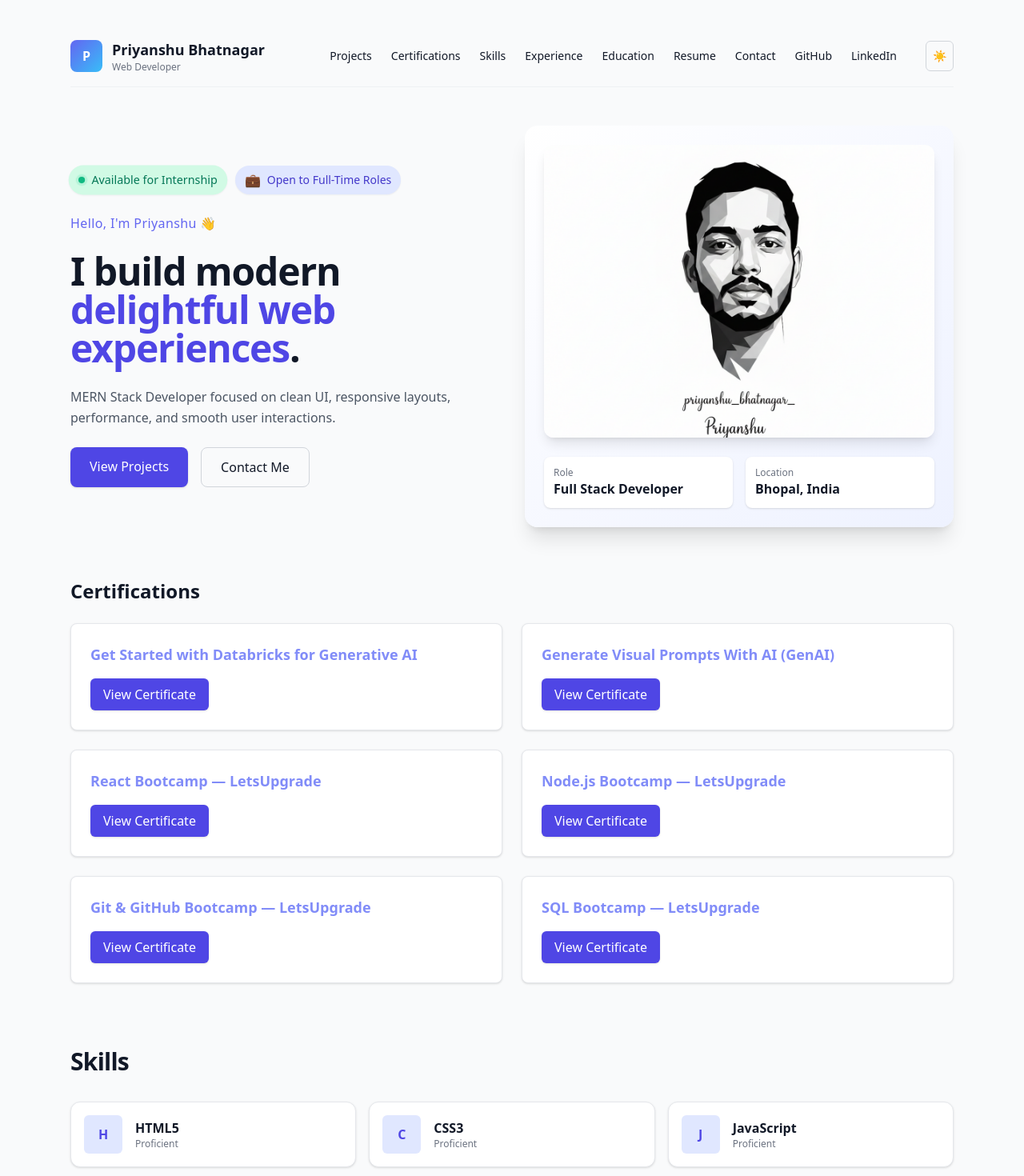
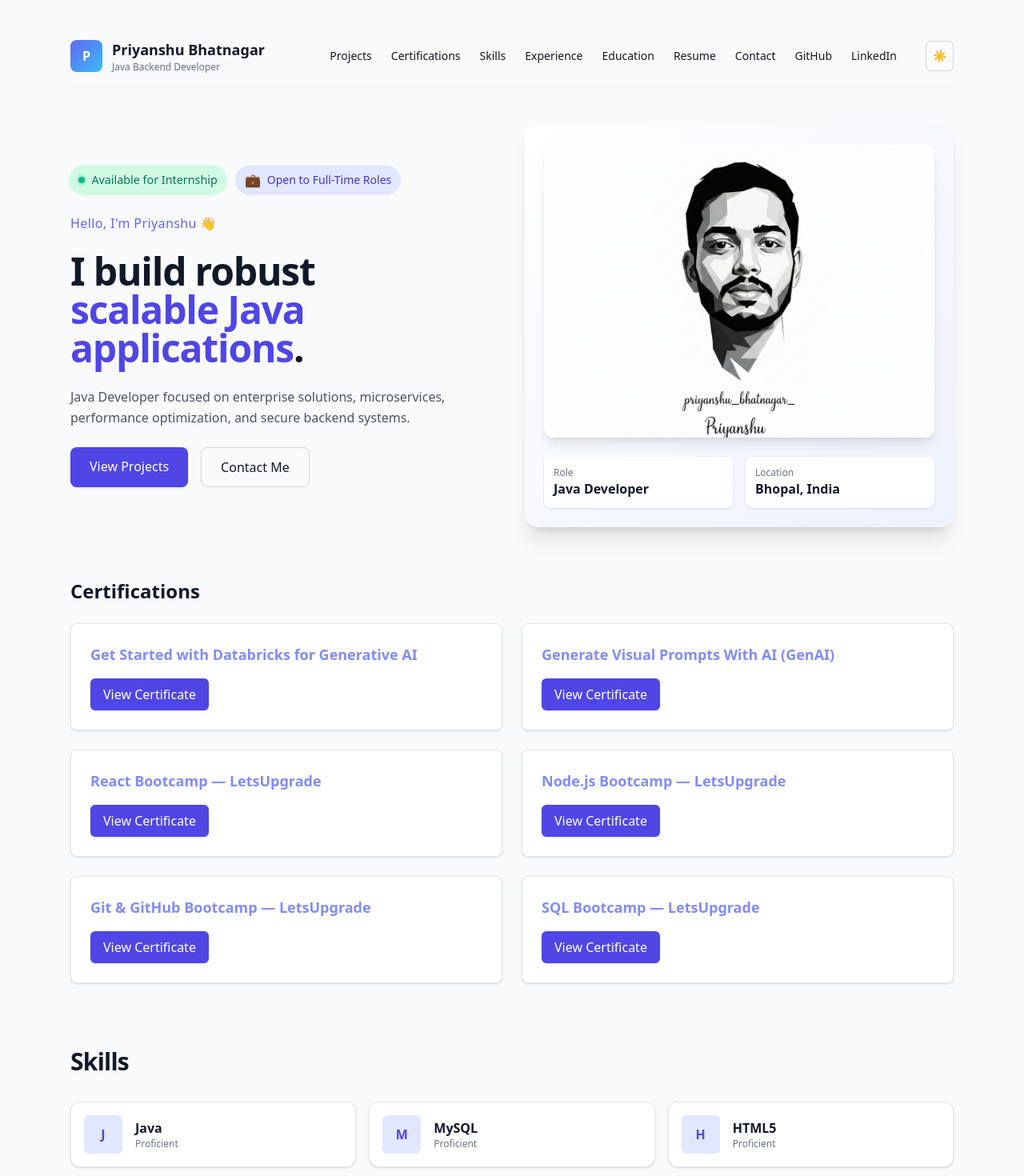
Before and after one commit to Priyanshu7354/My-Portfolio, a React (Vite) app in the folder frontend/: page / in a window 1280 px wide. Shown: the top 1470 px of the page at 80% size. Built offline with nearby package versions, Linux system fonts and the light colour scheme.

Commit message:
Updated footer text to show Java Backend Developer role

```diff
--- a/frontend/src/components/layout/Header.jsx
+++ b/frontend/src/components/layout/Header.jsx
@@ -32,7 +32,7 @@ export default function Header({
             Priyanshu Bhatnagar
           </div>
           <div className="text-xs text-gray-500 dark:text-gray-400">
-            Web Developer
+            Java Backend Developer
           </div>
         </div>
       </div>
--- a/frontend/src/components/sections/Hero.jsx
+++ b/frontend/src/components/sections/Hero.jsx
@@ -48,16 +48,16 @@ export default function Hero({ profilePic, dark }) {
         </p>
 
         <h1 className="text-4xl md:text-5xl font-extrabold leading-tight tracking-tight">
-          I build modern <br className="hidden sm:block" />
+          I build robust <br className="hidden sm:block" />
           <span className="text-indigo-600">
-            delightful web experiences
+            scalable Java applications
           </span>
           .
         </h1>
 
         <p className="text-gray-600 dark:text-gray-300 max-w-xl leading-relaxed">
-          MERN Stack Developer focused on clean UI, responsive layouts,
-          performance, and smooth user interactions.
+          Java Developer focused on enterprise solutions, microservices,
+          performance optimization, and secure backend systems.
         </p>
 
         {/* CTA Buttons */}
@@ -113,7 +113,7 @@ export default function Hero({ profilePic, dark }) {
         {/* Info Cards */}
         <div className="grid grid-cols-2 gap-4 mt-6">
           {[
-            { label: "Role", value: "Full Stack Developer" },
+            { label: "Role", value: "Java Developer" },
             { label: "Location", value: "Bhopal, India" },
           ].map((item, i) => (
             <motion.div
--- a/frontend/src/components/sections/Skills.jsx
+++ b/frontend/src/components/sections/Skills.jsx
@@ -20,6 +20,8 @@ const card = {
 };
 
 const skills = [
+  "Java",
+  "MySQL",
   "HTML5",
   "CSS3",
   "JavaScript",
@@ -28,8 +30,8 @@ const skills = [
   "MongoDB",
   "Tailwind",
   "Python",
-  "Git/GitHub",
-  "JAVA"
+  "Git/GitHub"
+
 ];
 
 export default function Skills() {
```
